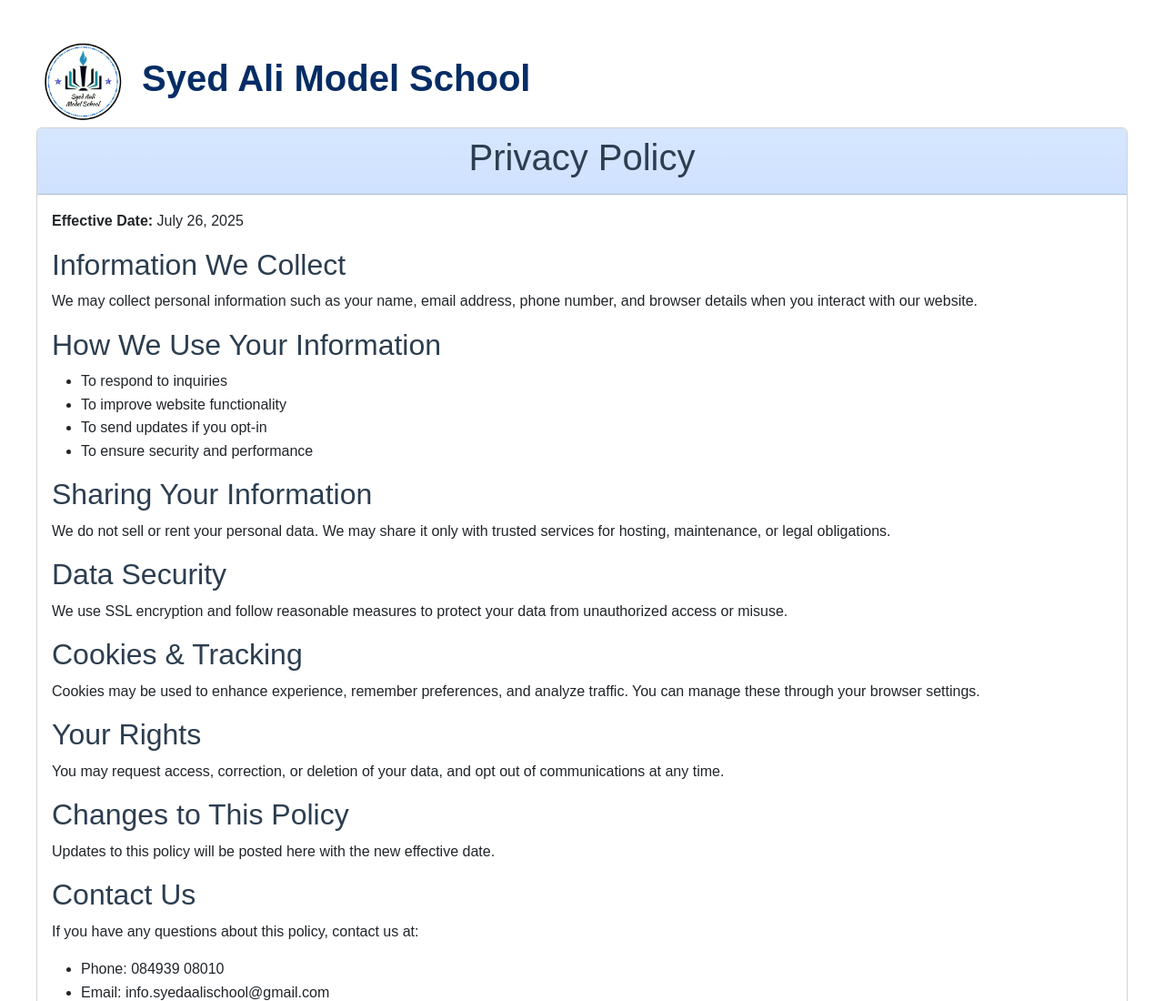
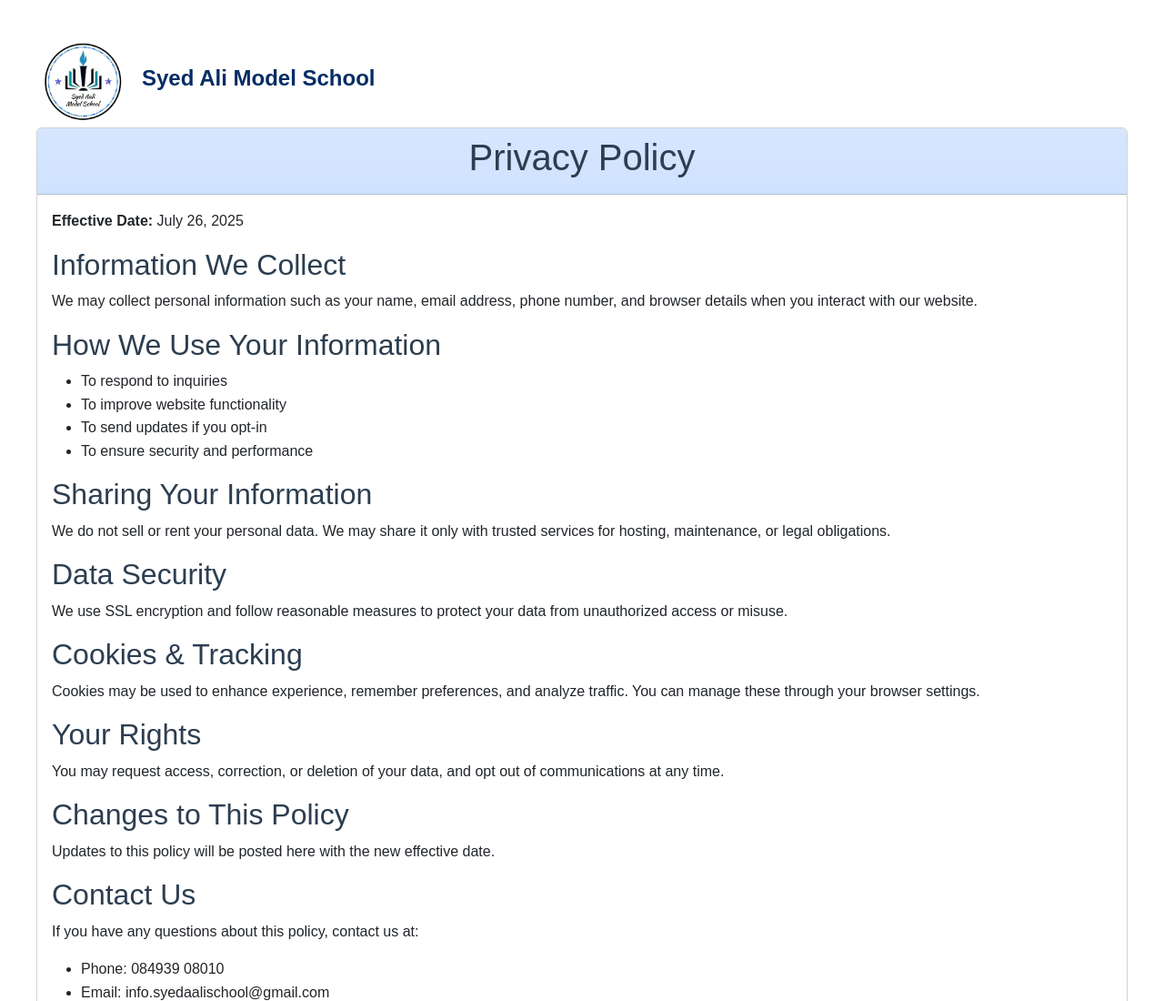
Before and after one commit to Syed-Aali/SyedAali, a plain HTML site: page privacy-policy.html in a window 1280 px wide. Shown: the top 1100 px of the page at 91% size. Drawn offline with nearby package versions, Linux system fonts and the light colour scheme.

Commit message:
Update privacy-policy.html

```diff
--- a/privacy-policy.html
+++ b/privacy-policy.html
@@ -18,7 +18,8 @@
         <div class="d-flex align-items-center gap-3">
             <img src="./sams-logo.jpg" class="img-fluid " alt="" style="width: 100px; height: 100px;">
             <div>
-                <h1 class="text-primary-emphasis fw-semibold">Syed Ali Model School</h1>
+                <h4 class="text-primary-emphasis fw-semibold">Syed Ali Model School</h4
+                                                                                       >
 
         </div>
     </header>
```
